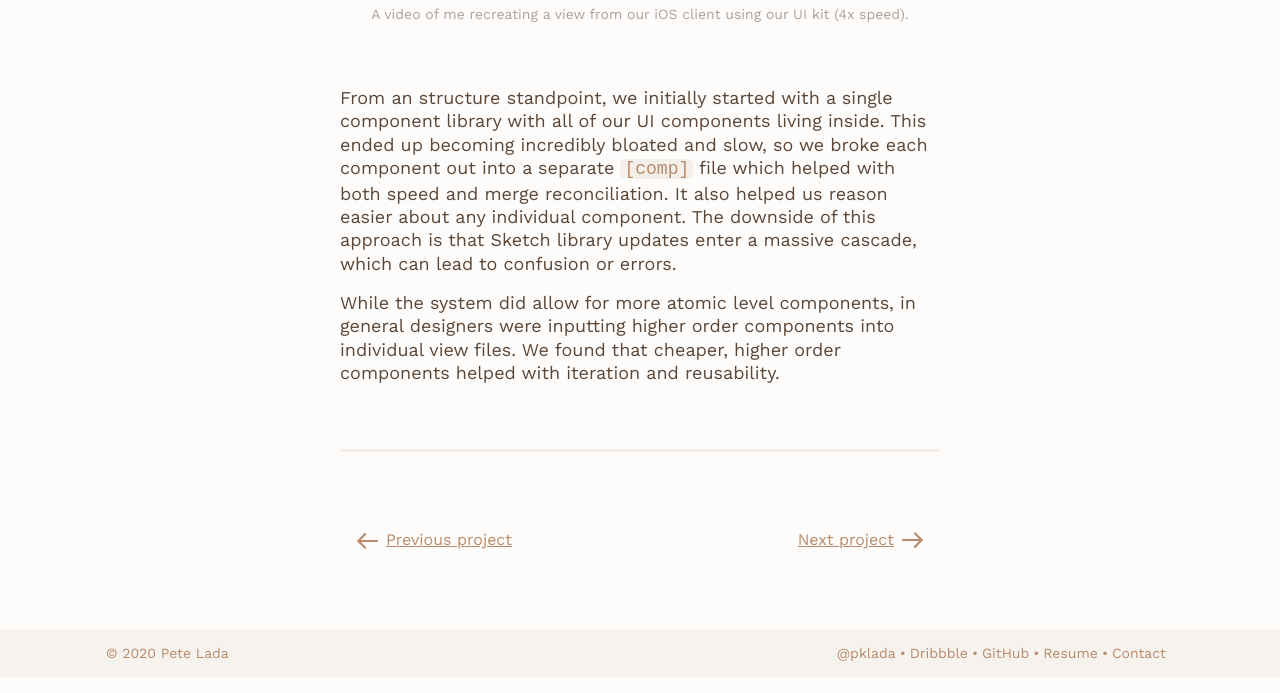
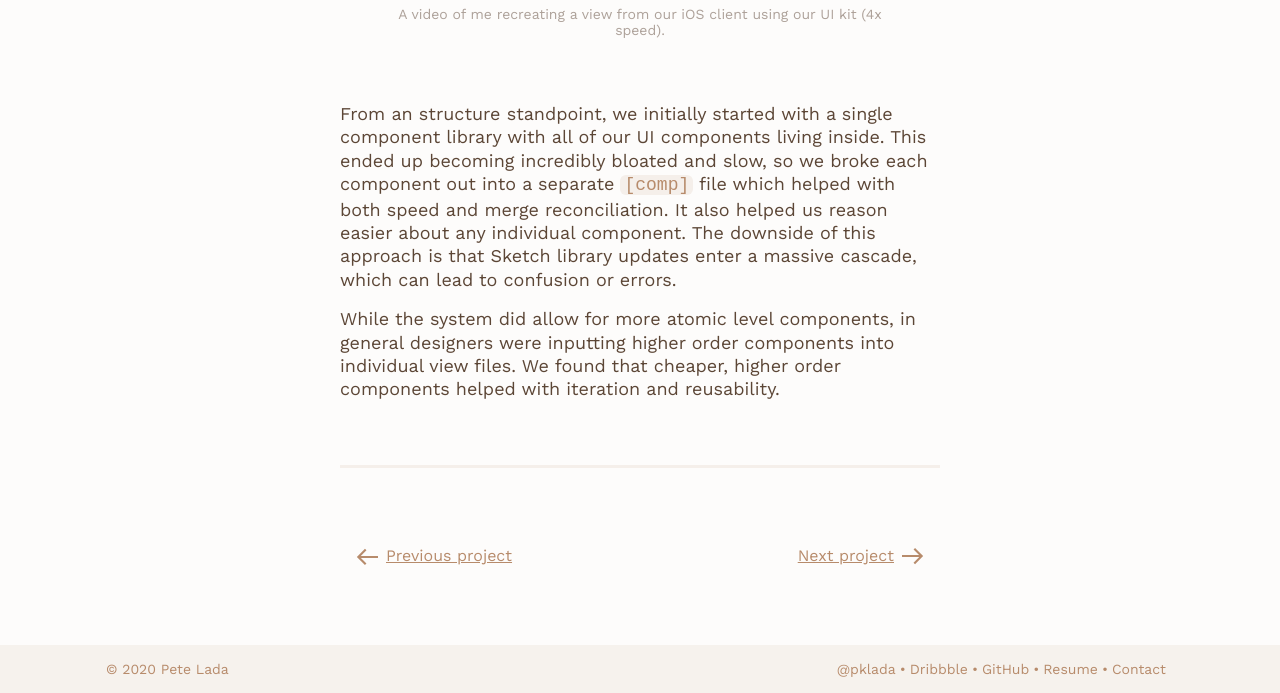
Before and after one commit to pklada/case-studies, a Jekyll site: the page built from work/guidebook-beacon.html, in a window 1280 px wide and 1400 px high, scrolled down 1576 px. Shown: the part 707-1400 px from the top of the window. Built offline with Jekyll 4.4.1, drawn with Linux system fonts in a browser that asks for light colours.

```diff
--- a/_scss/_image.scss
+++ b/_scss/_image.scss
@@ -14,6 +14,9 @@
         text-align: center;
         margin-top: $size-sm;
         color: $text-light-color;
+        max-width: 500px;
+        margin-left: auto;
+        margin-right: auto;
     }
 
     .image_frame {
--- a/assets/app.css
+++ b/assets/app.css
@@ -787,7 +787,10 @@
     font-size: 14px;
     text-align: center;
     margin-top: 8px;
-    color: #ada199; }
+    color: #ada199;
+    max-width: 500px;
+    margin-left: auto;
+    margin-right: auto; }
 .image .image_frame {
     border: 1px solid #C4C4C4;
     border-radius: 6px;
```
Also changed, not shown: assets/app.bundle.js (+2 -2 lines), work/guidebook-schedule-redesign.html (+10 -0 lines), _images/guidebook-schedule-redesign-process-chart.jpg (added), _images/guidebook-schedule-redesign-process-chart.png (added), _images/guidebook-schedule-redesign-process-chart@2x.jpg (added), _images/guidebook-schedule-redesign-process-chart@2x.png (added), assets/images/guidebook-schedule-redesign-process-chart.jpg (added), assets/images/guidebook-schedule-redesign-process-chart.png (added), assets/images/guidebook-schedule-redesign-process-chart@2x.jpg (added), assets/images/guidebook-schedule-redesign-process-chart@2x.png (added), 1 other file.
